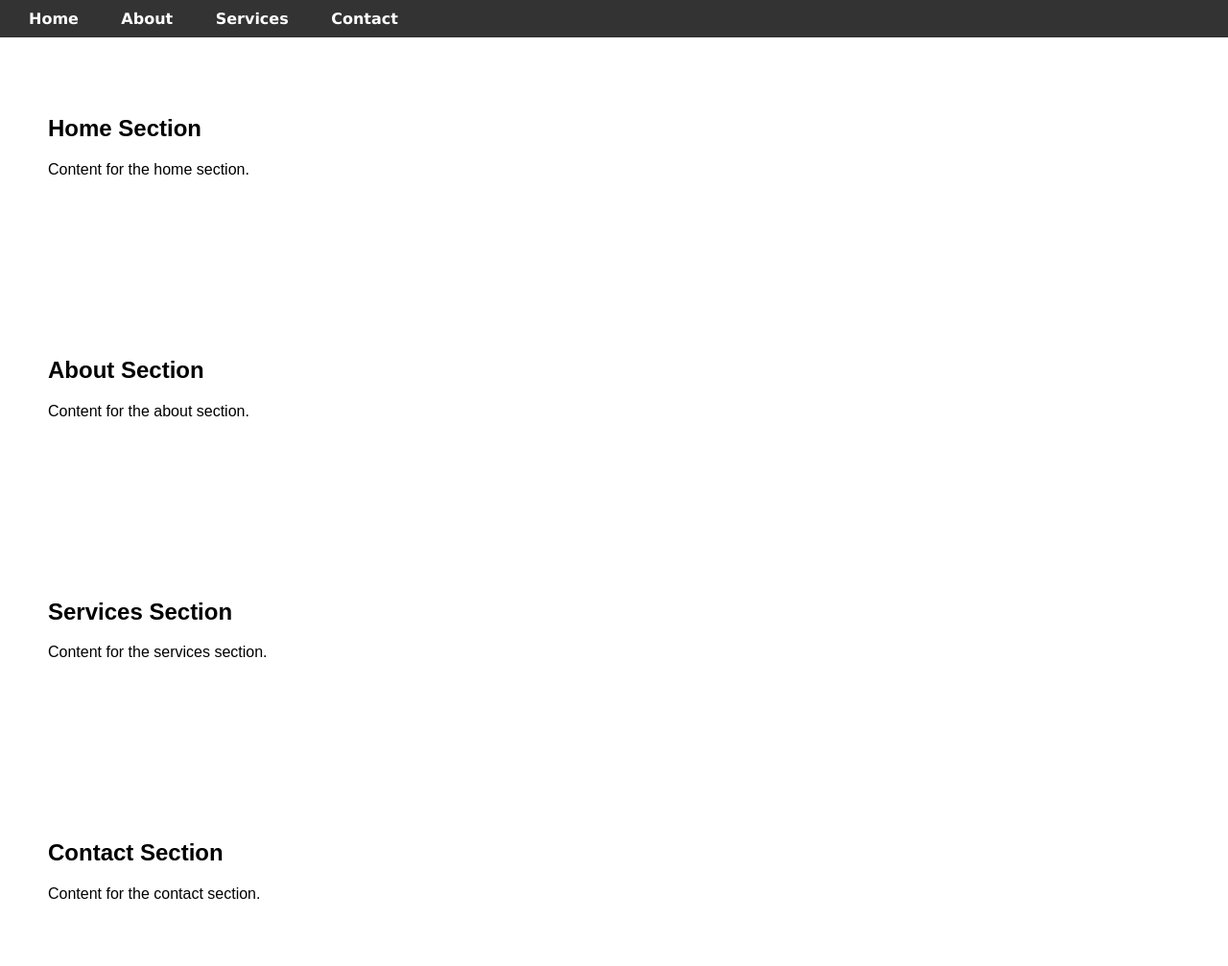
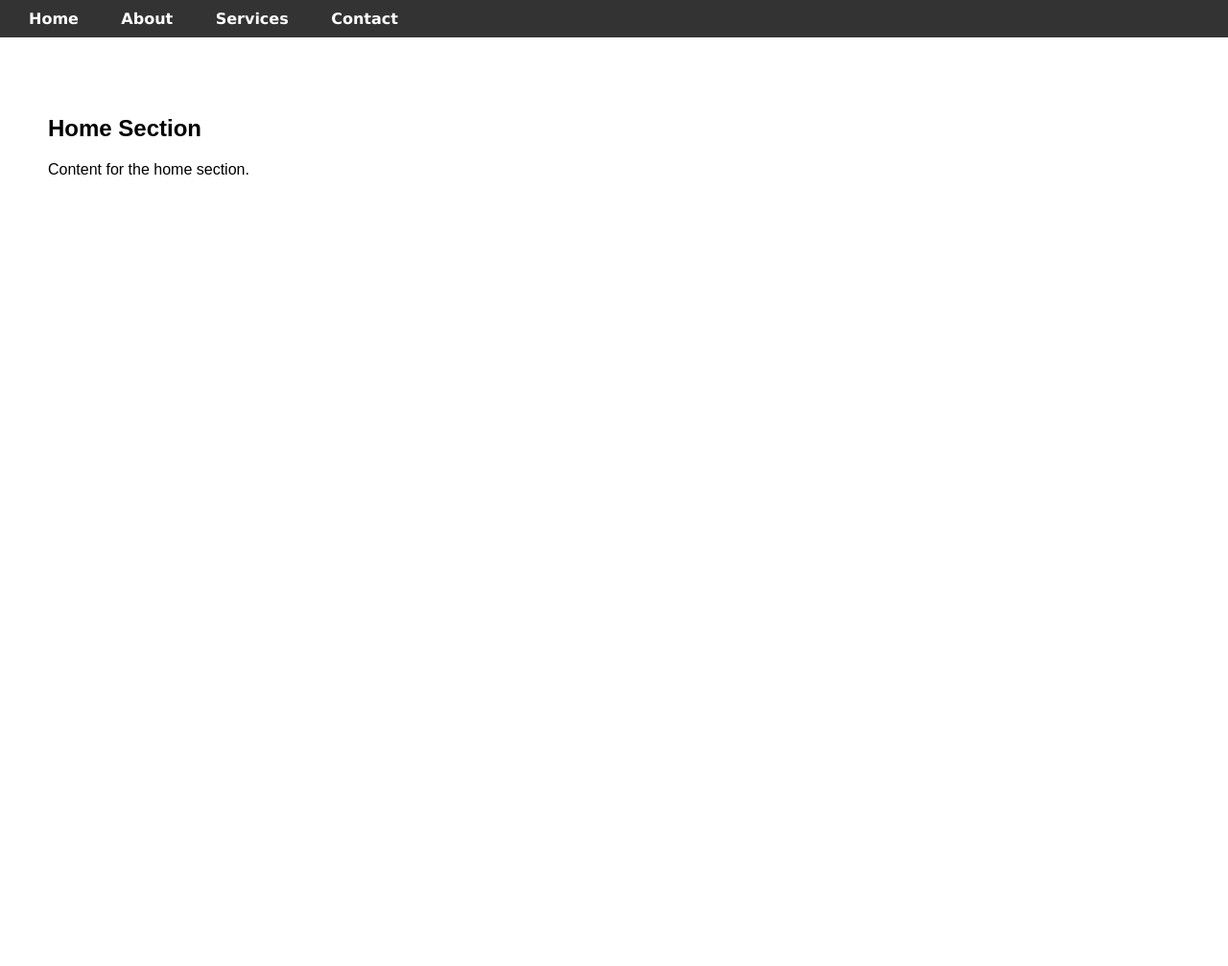
Before and after one commit to Chaitanya-963/PRODIGY_WD_01, a plain HTML site: page index.html in a window 1280 px wide. Shown: the whole page at 96% size. After the commit the page ends 800 px from the top, so only its background shows below. Drawn offline with Linux system fonts and the light colour scheme.

Commit message:
Change title

```diff
--- a/index.html
+++ b/index.html
@@ -3,7 +3,7 @@
 <head>
     <meta charset="UTF-8">
     <meta name="viewport" content="width=device-width, initial-scale=1.0">
-    <title>Interactive Navigation Menu</title>
+    <title>Home Page</title>
     <link rel="stylesheet" href="style.css">
 
 </head>
@@ -21,21 +21,6 @@
     <p>Content for the home section.</p>
 </section>
 
-<section >
-    <h2>About Section</h2>
-    <p>Content for the about section.</p>
-</section>
-
-<section >
-    <h2>Services Section</h2>
-    <p>Content for the services section.</p>
-</section>
-
-<section >
-    <h2>Contact Section</h2>
-    <p>Content for the contact section.</p>
-</section>
-
 <script src="script.js"></script>
 
 
```
